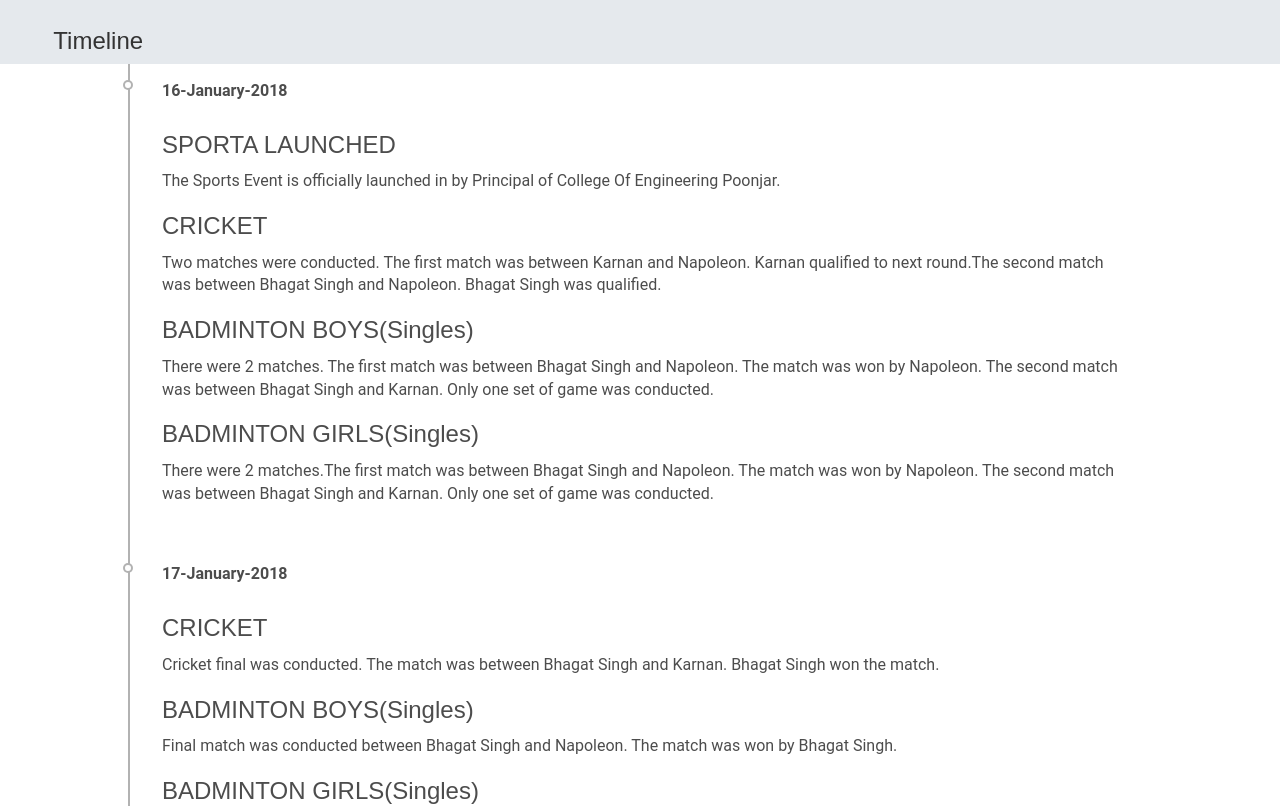
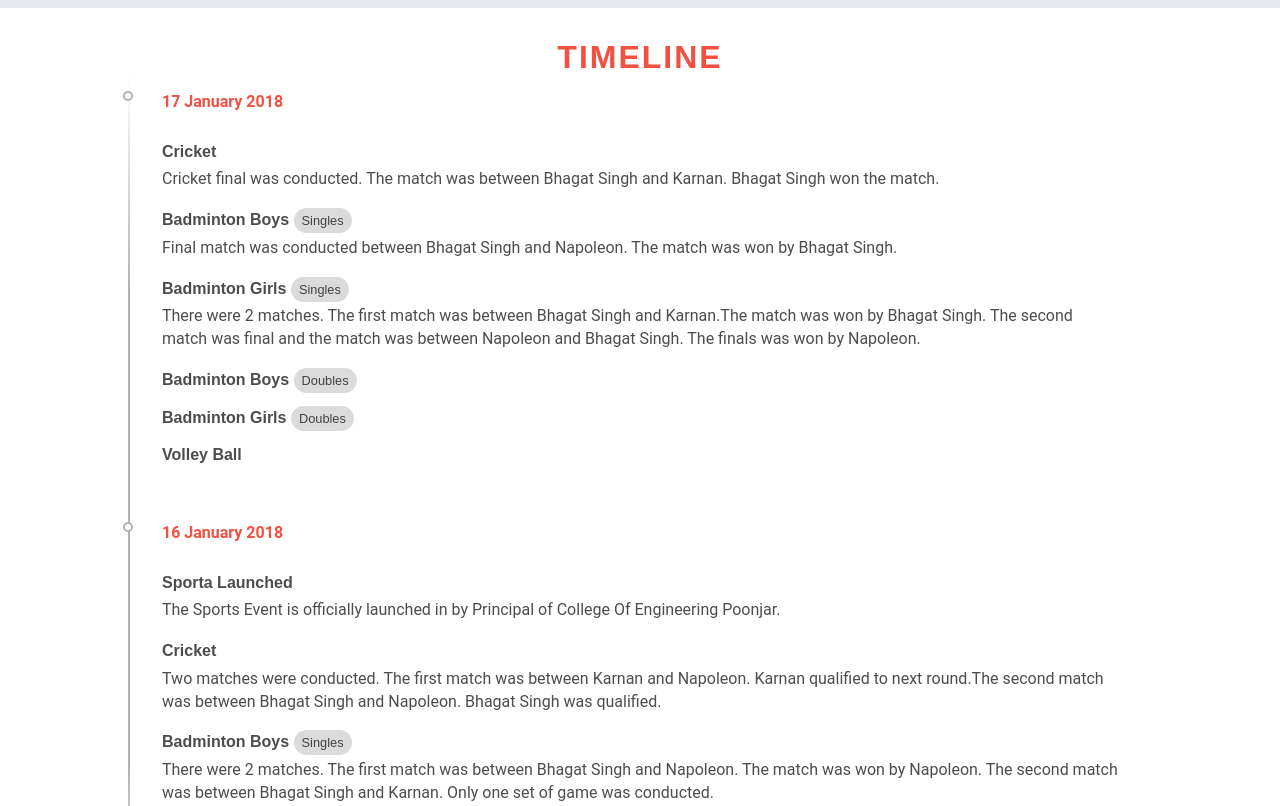
Before and after one commit to cepsporta/website, a React (Create React App) app: page / in a window 1280 px wide. Shown: the part 2920-3726 px from the top of the page. Built offline with nearby package versions, Linux system fonts and the light colour scheme.

Commit message:
beautified timeline

```diff
--- a/public/css/style.css
+++ b/public/css/style.css
@@ -2697,9 +2697,18 @@ button.btn1:hover {
 }
 
 .timeline-container h1 {
-    font-size: 1.5em;
+    font-size: 1em;
     margin-bottom: .5em;
     font-family: 'Oswald', sans-serif;
+    font-weight: bold;
+}
+
+.timeline-container h1 span {
+    font-size: .8em;
+    font-weight: normal;
+    background: #b3b3b37a;
+    padding: 5px 8px;
+    border-radius: 100px;
 }
 
 .timeline-container p {
@@ -2728,12 +2737,13 @@ button.btn1:hover {
     content: attr(date-is);
     position: absolute;
     left: 2em;
-    font-weight: bold;
+    /* font-weight: bold; */
     top: 1em;
     display: block;
     font-family: 'Roboto', sans-serif;
     font-weight: 700;
     font-size: 1em;
+    color: #f35041;
 }
 
 .timeline-item::after {
@@ -2755,10 +2765,8 @@ button.btn1:hover {
     border-image: linear-gradient(to bottom, rgba(0, 0, 0, 0.3) 60%, rgba(0, 0, 0, 0)) 1 100%;
 }
 
-.timeline-container {
-    -o-border-image: linear-gradient(to top, rgba(0, 0, 0, 0.3) 60%, rgba(0, 0, 0, 0)) 1 100%;
-    border-image: -webkit-gradient(linear, left top, left top, color-stop(60%, rgba(0, 0, 0, 0.3)), to(rgba(0, 0, 0, 0))) 1 100%;
-    border-image: linear-gradient(to top, rgba(0, 0, 0, 0.3) 60%, rgba(0, 0, 0, 0)) 1 100%;
+.timeline-item:first-child {
+    border-image: linear-gradient(to bottom, #fff 0%, #b2b2b2 50%, #b2b2b2 100%) 1 stretch;
 }
 
 #Timeline {
--- a/public/index.html
+++ b/public/index.html
@@ -442,11 +442,21 @@
 	<!-- //rides -->
 
 	<div id="root"></div>
-	<h3>&nbsp;&nbsp;&nbsp;&nbsp;&nbsp;&nbsp;&nbsp;&nbsp;Timeline</h3>
 
-	<div id="Timeline">
 
+	<div id="TimelineBlock" class="services">
+		<div class="container">
+			<div class="w3layouts-services-heading">
+				<h2>Timeline</h2>
+			</div>
+
+			<div id="Timeline">
+
+			</div>
+		</div>
 	</div>
+	</div>
+
 	<div class="about">
 		<div class="jarallax w3-agileits-choose">
 			<div class="container">
--- a/src/Timeline.js
+++ b/src/Timeline.js
@@ -1,51 +1,57 @@
 import React from "react";
 
 let data = [{
-    time: "16-January-2018",
+    time: "17 January 2018",
     posts: [
         {
-            head: "SPORTA LAUNCHED",
+            head: "Cricket",
+            content: "Cricket final was conducted. The match was between Bhagat Singh and Karnan. Bhagat Singh won the match."
+        },
+        {
+            head: "Badminton Boys",
+            headSub: "Singles",
+            content: "Final match was conducted between Bhagat Singh and Napoleon. The match was won by Bhagat Singh."
+        },
+        {
+            head: "Badminton Girls",
+            headSub: "Singles",
+            content: "There were 2 matches. The first match was between Bhagat Singh and Karnan.The match was won by Bhagat Singh. The second match was final and the match was between Napoleon and Bhagat Singh. The finals was won by Napoleon."
+        },
+        {
+            head: "Badminton Boys",
+            headSub: "Doubles",
+            content: ""
+        },
+        {
+            head: "Badminton Girls",
+            headSub: "Doubles",
+            content: ""
+        },
+        {
+            head: "Volley Ball",
+            content: ""
+        }
+    ]
+}, {
+    time: "16 January 2018",
+    posts: [
+        {
+            head: "Sporta Launched",
             content: "The Sports Event is officially launched in by Principal of College Of Engineering Poonjar."
         },
         {
-            head: "CRICKET",
+            head: "Cricket",
             content: "Two matches were conducted. The first match was between Karnan and Napoleon. Karnan qualified to next round.The second match was between Bhagat Singh and Napoleon. Bhagat Singh was qualified."
         },
         {
-            head: "BADMINTON BOYS(Singles)",
+            head: "Badminton Boys",
+            headSub: "Singles",
             content: "There were 2 matches. The first match was between Bhagat Singh and Napoleon. The match was won by Napoleon. The second match was between Bhagat Singh and Karnan. Only one set of game was conducted."
         },
         {
-            head: "BADMINTON GIRLS(Singles)",
+            head: "Badminton Girls",
+            headSub: "Singles",
             content: "There were 2 matches.The first match was between Bhagat Singh and Napoleon. The match was won by Napoleon. The second match was between Bhagat Singh and Karnan. Only one set of game was conducted."
-        }
-    ]
-},{
-    time: "17-January-2018",
-    posts: [
-        {
-            head: "CRICKET",
-            content: "Cricket final was conducted. The match was between Bhagat Singh and Karnan. Bhagat Singh won the match."
-        },
-        {
-            head: "BADMINTON BOYS(Singles)",
-            content: "Final match was conducted between Bhagat Singh and Napoleon. The match was won by Bhagat Singh."
-        },
-        {
-            head: "BADMINTON GIRLS(Singles)",
-            content: "There were 2 matches. The first match was between Bhagat Singh and Karnan.The match was won by Bhagat Singh. The second match was final and the match was between Napoleon and Bhagat Singh. The finals was won by Napoleon."
-        },
-        {
-            head: "BADMINTON BOYS(Doubles)",
-            content: ""
-        },
-        {
-            head: "BADMINTON GIRLS(Doubles)",
-            content: ""
-        },
-        {
-            head:"VOLLEY BALL",
-            content: ""
         }
     ]
 }
@@ -58,16 +64,10 @@ export default () => {
                 <div key={i} className="timeline-item" date-is={singleLine.time}>
                     {singleLine.hasOwnProperty("posts") ?
                         singleLine.posts.map((singleBlock, j) => (
-                            <div key={j}>
-                                <h1>{singleBlock.head}</h1>
-                                <p>{singleBlock.content}</p>
-                            </div>
+                            <Post key={j} data={singleBlock} />
                         ))
                         :
-                        <div>
-                            <h1>{singleLine.head}</h1>
-                            <p>{singleLine.content}</p>
-                        </div>
+                        <Post key={i} data={singleLine} />
                     }
 
                 </div>
@@ -75,3 +75,10 @@ export default () => {
         </div>
     );
 };
+
+let Post = (props) => (
+    <div>
+        <h1>{props.data.head} {props.data.headSub ? <span>{props.data.headSub}</span> : ""}</h1>
+        <p>{props.data.content}</p>
+    </div>
+);
```
